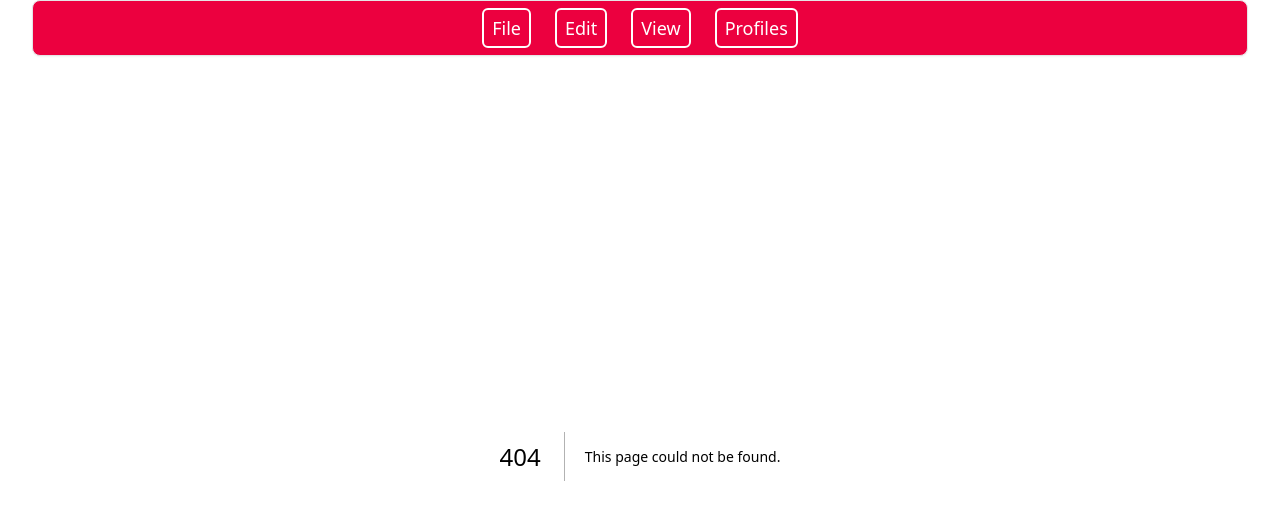
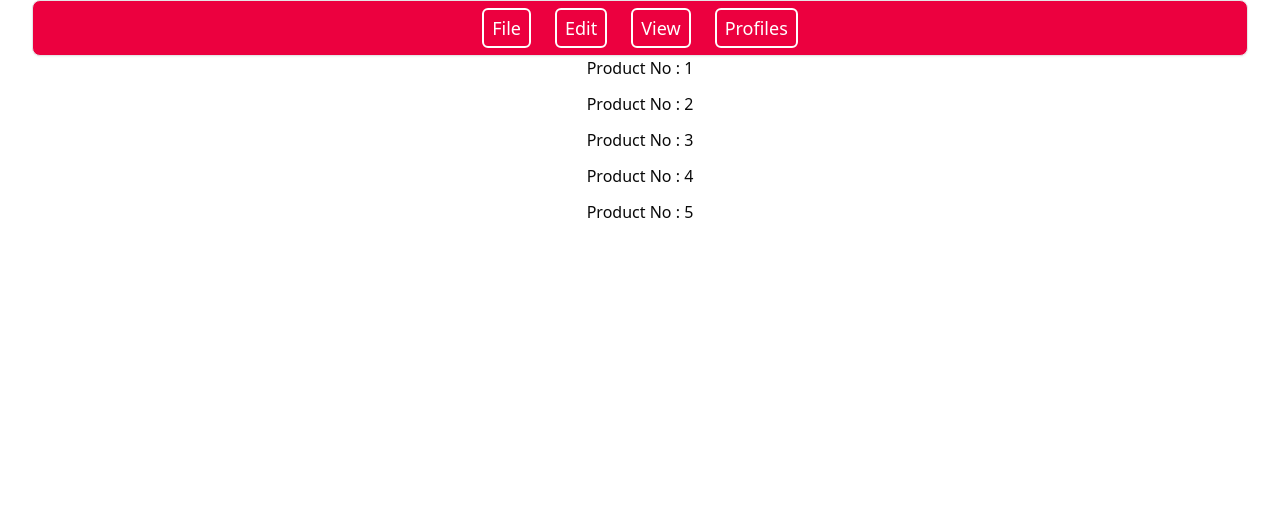
Before and after one commit to Sabbir-75/mind, a Next.js app: page /products in a window 1280 px wide. Before the commit this address had no page. Shown: the top 520 px of the page. Built offline with nearby package versions, Linux system fonts and the light colour scheme.

Commit message:
practise dynamic route complete

```diff
--- /dev/null
+++ b/src/app/products/[productId]/page.tsx
@@ -0,0 +1,15 @@
+import React from 'react';
+
+const page = async ({ params }: {
+    params: Promise<{ productId: string }>
+}) => {
+
+    const id = (await params).productId
+    return (
+        <div>
+            <h1 className='text-2xl text-center pt-10'>Product No : {id}</h1>
+        </div>
+    );
+};
+
+export default page;
--- /dev/null
+++ b/src/app/products/page.tsx
@@ -0,0 +1,16 @@
+import Navigate from '@/components/common/Navigate/Navigate';
+import React from 'react';
+
+const page = () => {
+    return (
+        <div className='flex flex-col items-center gap-3'>
+           <Navigate>1</Navigate>
+           <Navigate>2</Navigate>
+           <Navigate>3</Navigate>
+           <Navigate>4</Navigate>
+           <Navigate>5</Navigate>
+        </div>
+    );
+};
+
+export default page;
--- /dev/null
+++ b/src/components/common/Navigate/Navigate.tsx
@@ -0,0 +1,16 @@
+"use client"
+import { useRouter } from 'next/navigation';
+import React from 'react';
+
+const Navigate = ({ children }: Readonly<{
+    children: React.ReactNode;
+}>) => {
+    const router = useRouter()
+    return (
+        <button className='cursor-pointer' onClick={() => router.push(`/products/${children}`)}>
+              Product No : {children}
+        </button>
+    );
+};
+
+export default Navigate;
```
